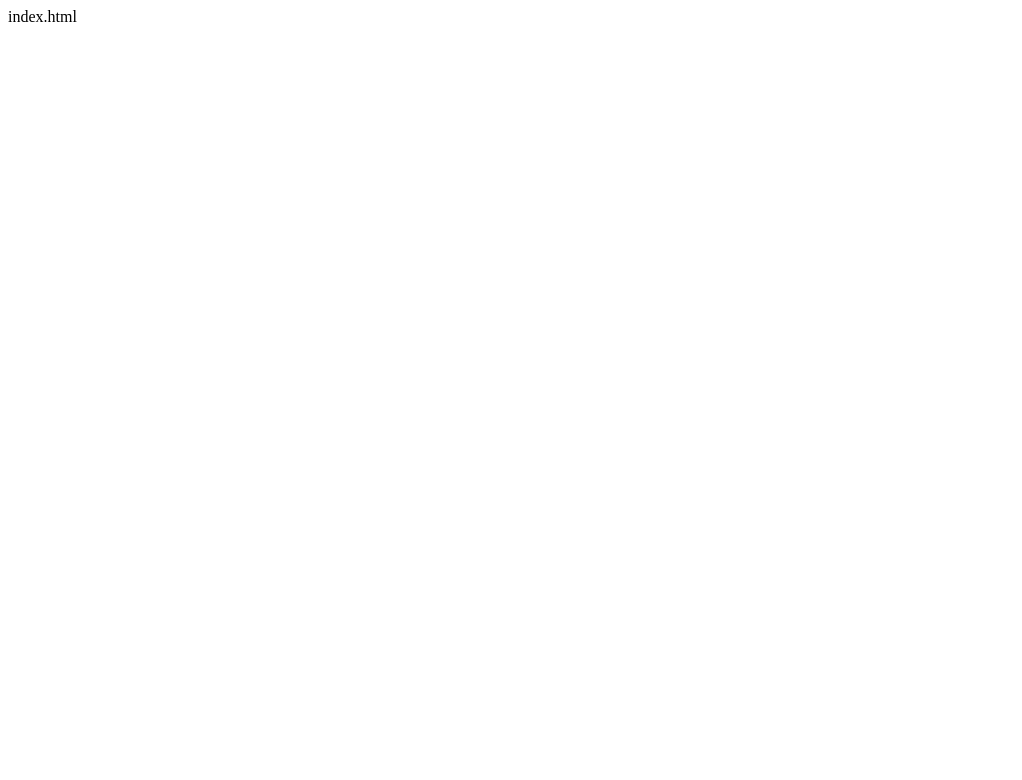
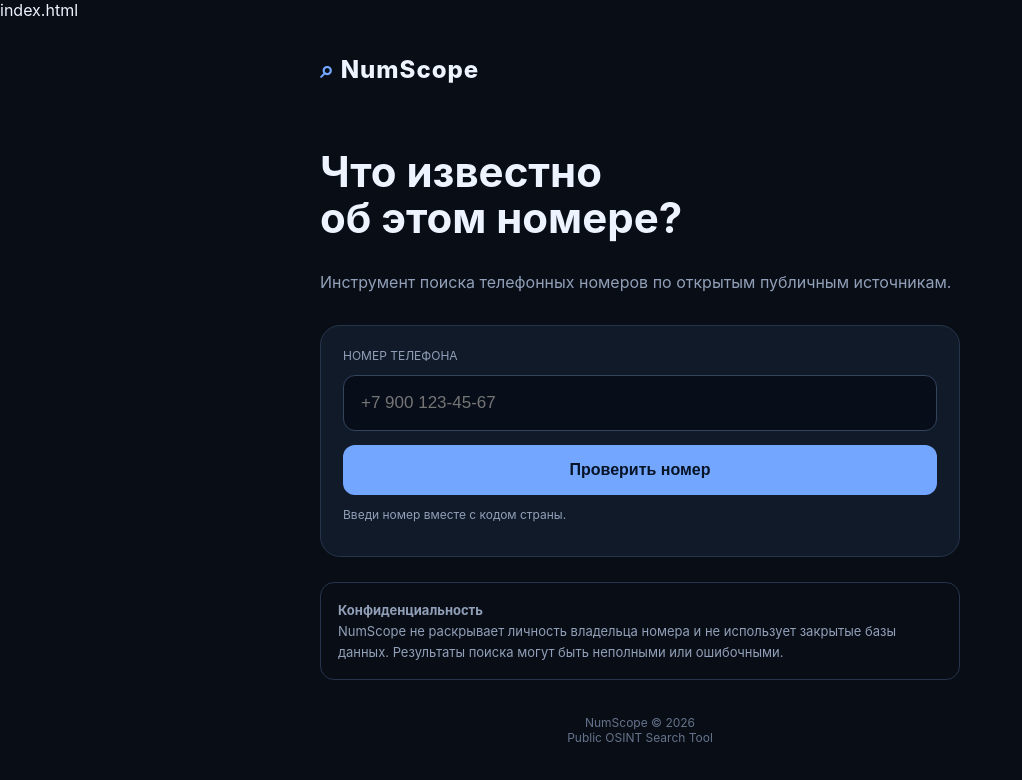
Before and after one commit to gosapro1-source/Numscope, a plain HTML site: page index.html in a window 1280 px wide. Shown: the whole page, without its empty margins (0-1022 px from the left). Drawn offline with Linux system fonts and the light colour scheme.

Commit message:
Update index.html

```diff
--- a/index.html
+++ b/index.html
@@ -1 +1,478 @@
 index.html
+
+
+<!DOCTYPE html>
+
+<html lang="ru">
+
+<head>
+
+<meta charset="UTF-8">
+
+<meta name="viewport" content="width=device-width, initial-scale=1.0">
+
+<meta name="theme-color" content="#090d16">
+
+<title>NumScope | Phone Intelligence</title>
+
+<style>
+
+* {
+
+  box-sizing: border-box;
+
+}
+
+body {
+
+  margin: 0;
+
+  min-height: 100vh;
+
+  background: #090d16;
+
+  color: #edf3ff;
+
+  font-family: -apple-system, BlinkMacSystemFont, Arial, sans-serif;
+
+}
+
+.container {
+
+  width: 100%;
+
+  max-width: 680px;
+
+  margin: auto;
+
+  padding: 35px 20px;
+
+}
+
+.brand {
+
+  font-size: 24px;
+
+  font-weight: 800;
+
+  letter-spacing: 1px;
+
+}
+
+.logo {
+
+  color: #73a7ff;
+
+}
+
+h1 {
+
+  font-size: 42px;
+
+  line-height: 1.1;
+
+  margin-top: 65px;
+
+}
+
+.description {
+
+  color: #91a0b8;
+
+  line-height: 1.6;
+
+}
+
+.panel {
+
+  margin-top: 30px;
+
+  padding: 22px;
+
+  background: #111a29;
+
+  border: 1px solid #26344b;
+
+  border-radius: 20px;
+
+}
+
+label {
+
+  display: block;
+
+  font-size: 12px;
+
+  color: #91a0b8;
+
+  margin-bottom: 12px;
+
+}
+
+input {
+
+  width: 100%;
+
+  padding: 17px;
+
+  border-radius: 12px;
+
+  border: 1px solid #34445e;
+
+  background: #080e19;
+
+  color: white;
+
+  font-size: 17px;
+
+  outline: none;
+
+}
+
+input:focus {
+
+  border-color: #73a7ff;
+
+}
+
+button {
+
+  width: 100%;
+
+  margin-top: 14px;
+
+  padding: 16px;
+
+  border: 0;
+
+  border-radius: 12px;
+
+  background: #73a7ff;
+
+  color: #071326;
+
+  font-size: 16px;
+
+  font-weight: 750;
+
+  cursor: pointer;
+
+}
+
+button:active {
+
+  opacity: .8;
+
+}
+
+.hint {
+
+  color: #91a0b8;
+
+  font-size: 12px;
+
+  margin-top: 12px;
+
+}
+
+.error {
+
+  color: #ff9999;
+
+  margin-top: 12px;
+
+  font-size: 13px;
+
+}
+
+.results {
+
+  display: none;
+
+  margin-top: 25px;
+
+}
+
+.results.show {
+
+  display: block;
+
+}
+
+.result-title {
+
+  font-size: 19px;
+
+  font-weight: bold;
+
+  margin-bottom: 15px;
+
+}
+
+.result-link {
+
+  display: block;
+
+  padding: 15px;
+
+  margin-top: 9px;
+
+  background: #1b2b43;
+
+  border: 1px solid #334965;
+
+  border-radius: 12px;
+
+  color: #dce9ff;
+
+  text-decoration: none;
+
+  text-align: center;
+
+}
+
+.result-link:hover {
+
+  background: #263c5b;
+
+}
+
+.notice {
+
+  margin-top: 25px;
+
+  padding: 17px;
+
+  border: 1px solid #26344b;
+
+  border-radius: 14px;
+
+  color: #91a0b8;
+
+  font-size: 13px;
+
+  line-height: 1.6;
+
+}
+
+footer {
+
+  text-align: center;
+
+  margin-top: 35px;
+
+  color: #64748b;
+
+  font-size: 12px;
+
+}
+
+</style>
+
+</head>
+
+<body>
+
+<div class="container">
+
+  <div class="brand">
+
+    <span class="logo">⌕</span> NumScope
+
+  </div>
+
+  <h1>Что известно<br>об этом номере?</h1>
+
+  <p class="description">
+
+    Инструмент поиска телефонных номеров
+
+    по открытым публичным источникам.
+
+  </p>
+
+  <div class="panel">
+
+    <label for="phone">НОМЕР ТЕЛЕФОНА</label>
+
+    <input
+
+      id="phone"
+
+      type="tel"
+
+      inputmode="tel"
+
+      placeholder="+7 900 123-45-67"
+
+      maxlength="30"
+
+    >
+
+    <button onclick="checkNumber()">
+
+      Проверить номер
+
+    </button>
+
+    <div class="hint">
+
+      Введи номер вместе с кодом страны.
+
+    </div>
+
+    <div class="error" id="error"></div>
+
+    <div class="results" id="results">
+
+      <div class="result-title" id="numberTitle"></div>
+
+      <p class="hint">
+
+        Найди публичные упоминания номера:
+
+      </p>
+
+      <div id="links"></div>
+
+    </div>
+
+  </div>
+
+  <div class="notice">
+
+    <b>Конфиденциальность</b><br>
+
+    NumScope не раскрывает личность владельца
+
+    номера и не использует закрытые базы данных.
+
+    Результаты поиска могут быть неполными
+
+    или ошибочными.
+
+  </div>
+
+  <footer>
+
+    NumScope © 2026<br>
+
+    Public OSINT Search Tool
+
+  </footer>
+
+</div>
+
+<script>
+
+function checkNumber() {
+
+  const input = document.getElementById("phone");
+
+  const error = document.getElementById("error");
+
+  const results = document.getElementById("results");
+
+  const links = document.getElementById("links");
+
+  const raw = input.value.trim();
+
+  const digits = raw.replace(/\D/g, "");
+
+  error.textContent = "";
+
+  results.classList.remove("show");
+
+  if (digits.length < 7 || digits.length > 15) {
+
+    error.textContent =
+
+      "Некорректный номер. Введи от 7 до 15 цифр.";
+
+    return;
+
+  }
+
+  const number =
+
+    (raw.startsWith("+") ? "+" : "") + digits;
+
+  document.getElementById("numberTitle").textContent =
+
+    "Результаты для " + number;
+
+  const query = encodeURIComponent('"' + number + '"');
+
+  const sources = [
+
+    {
+
+      name: "Google",
+
+      url: "https://www.google.com/search?q=" + query
+
+    },
+
+    {
+
+      name: "Яндекс",
+
+      url: "https://yandex.com/search/?text=" + query
+
+    },
+
+    {
+
+      name: "Bing",
+
+      url: "https://www.bing.com/search?q=" + query
+
+    },
+
+    {
+
+      name: "Tellows",
+
+      url: "https://www.tellows.com/num/" + digits
+
+    }
+
+  ];
+
+  links.replaceChildren();
+
+  sources.forEach(source => {
+
+    const a = document.createElement("a");
+
+    a.className = "result-link";
+
+    a.textContent = "Искать через " + source.name;
+
+    a.href = source.url;
+
+    a.target = "_blank";
+
+    a.rel = "noopener noreferrer";
+
+    links.appendChild(a);
+
+  });
+
+  results.classList.add("show");
+
+}
+
+document.getElementById("phone")
+
+  .addEventListener("keydown", function(event) {
+
+    if (event.key === "Enter") checkNumber();
+
+  });
+
+</script>
+
+</body>
+
+</html>
```
